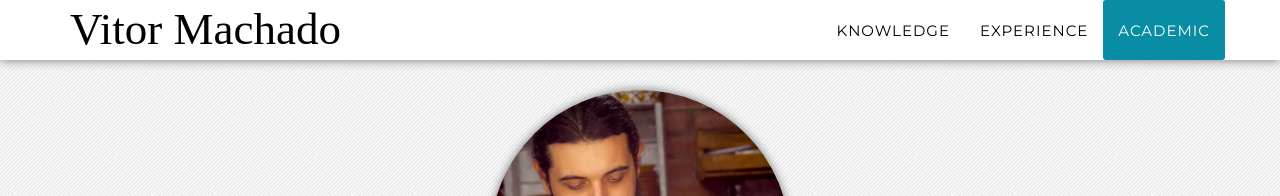
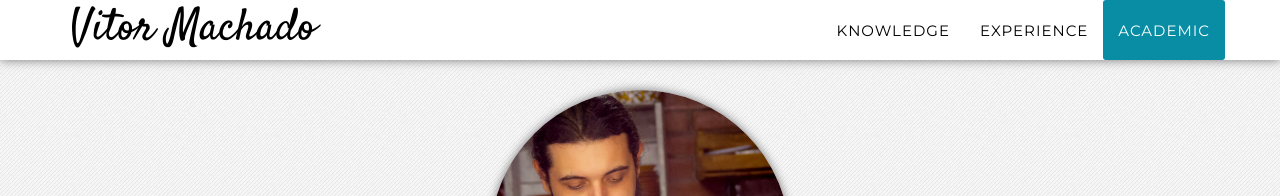
Before and after one commit to vittau/vittau.github.io, a Jekyll site: the page built from index.html, in a window 1280 px wide. Shown: the top 196 px of the page. Built offline with Jekyll 4.4.1, drawn with Linux system fonts in a browser that asks for light colours; some web fonts are replaced.

Commit message:
New title font

```diff
--- a/_includes/css/agency.css
+++ b/_includes/css/agency.css
@@ -176,7 +176,7 @@
 }
 
 .navbar-default .navbar-brand {
-    font-family: "Patrick Hand SC", cursive;
+    font-family: "Satisfy", cursive;
     font-size: 2em;
     color: black;
 }
--- a/_includes/head.html
+++ b/_includes/head.html
@@ -12,7 +12,7 @@
 
     <!-- Custom Fonts -->
     <link href="https://maxcdn.bootstrapcdn.com/font-awesome/4.7.0/css/font-awesome.min.css" rel="stylesheet" integrity="sha384-wvfXpqpZZVQGK6TAh5PVlGOfQNHSoD2xbE+QkPxCAFlNEevoEH3Sl0sibVcOQVnN" crossorigin="anonymous">
-    <link href='https://fonts.googleapis.com/css?family=Patrick+Hand+SC' rel='stylesheet' type='text/css'>
+    <link href="https://fonts.googleapis.com/css?family=Satisfy" rel="stylesheet">
     <link href="https://fonts.googleapis.com/css?family=Montserrat:400,700" rel="stylesheet" type="text/css">
     <link href='https://fonts.googleapis.com/css?family=Droid+Serif:400,700,400italic,700italic' rel='stylesheet' type='text/css'>
     <link href='https://fonts.googleapis.com/css?family=Roboto+Slab:400,100,300,700' rel='stylesheet' type='text/css'>
```
